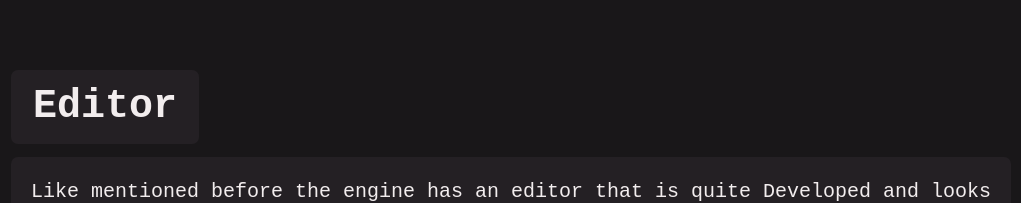
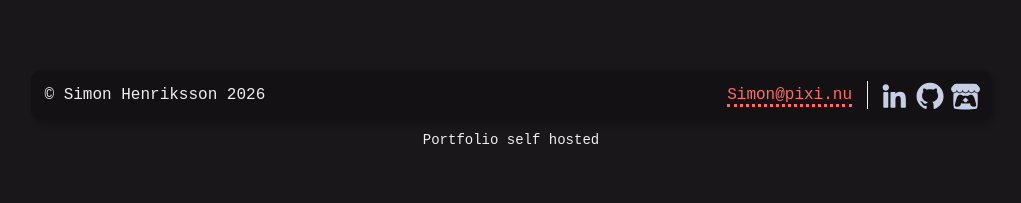
Before and after one commit to ZultooX/Portfolio, a plain HTML site: page Projects/EclipsedEngine.html in a window 1280 px wide. Shown: the part 943-1146 px from the top of the page, without its empty margins (129-1150 px from the left). After the commit the page ends 1123 px from the top, so only its background shows below. Drawn offline with Linux system fonts and the light colour scheme.

Commit message:
Update EclipsedEngine.html

```diff
--- a/Projects/EclipsedEngine.html
+++ b/Projects/EclipsedEngine.html
@@ -29,7 +29,7 @@
 
 
 
-        <div class="project-text content-image-holder title-holder">
+        <!-- <div class="project-text content-image-holder title-holder">
             <h1 class="sub-title">
                 Editor
             </h1>
@@ -338,7 +338,7 @@
         <div class="project-text content-image-holder" style="width: 70%;">
             <img src="/Assets/Images/Projects/Content/EclipsedEngine/PhysicsMoving.gif" class="content-image"/>
         </div>
-
+ -->
 
     </div>
 
```
